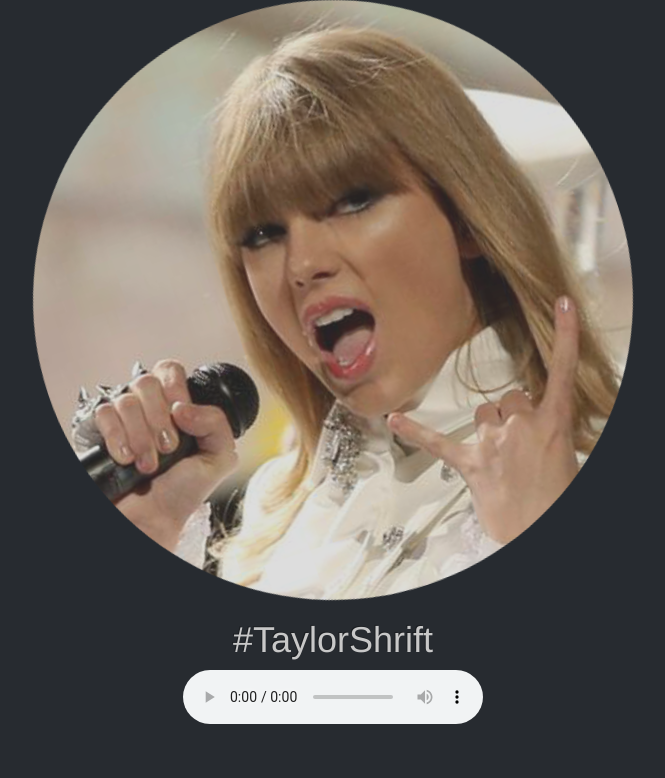
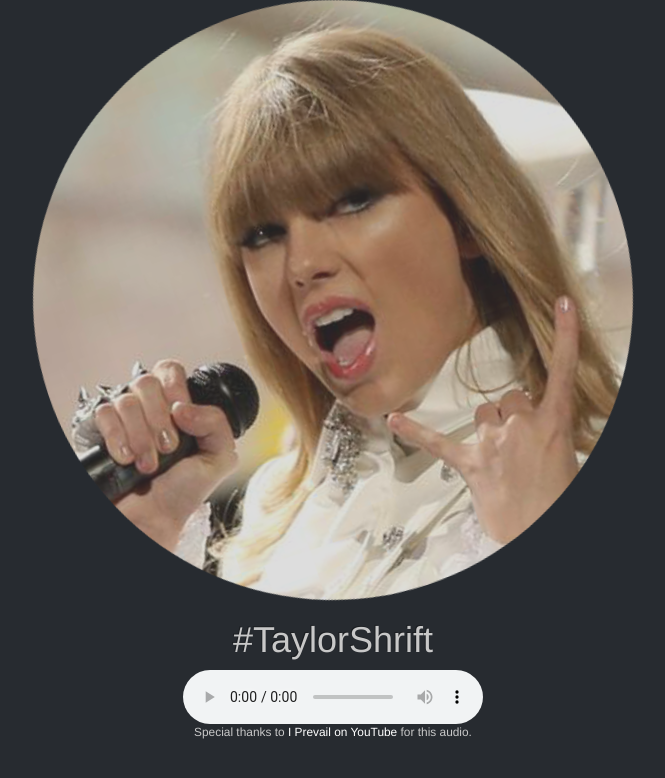
Before and after one commit to corbanmailloux/shredify, a Jekyll site: the page built from _celebs/taylor.html, in a window 1280 px wide. Shown: the top 778 px of the page, without its empty margins (307-972 px from the left). Built offline with Jekyll 4.4.1, drawn with Linux system fonts in a browser that asks for light colours; nearby versions of some CDN libraries; Markdown is read by kramdown in place of the engine named in the settings.

Commit message:
Add BlankSpace.

```diff
--- a/_celebs/breakfast.html
+++ b/_celebs/breakfast.html
@@ -3,4 +3,4 @@
 image:          /images/Paul-Gleason.png
 audio:          Don'tYouForgetAboutMe
 ---
-<p class="text-center small">Special thanks to <a href="https://www.youtube.com/watch?v=vvb5lyvg-YI" target="_blank">Franchy on YouTube</a> for this audio.</p>
+<p class="text-center small">Special thanks to <a href="http://youtu.be/vvb5lyvg-YI" target="_blank">Franchy on YouTube</a> for this audio.</p>
--- a/_celebs/taylor.html
+++ b/_celebs/taylor.html
@@ -1,4 +1,6 @@
 ---
 hashtag:        TaylorShrift
 image:          /images/Taylor-Swift.png
+audio:          BlankSpace
 ---
+<p class="text-center small">Special thanks to <a href="http://youtu.be/czb_CZfWko8" target="_blank">I Prevail on YouTube</a> for this audio.</p>
```
Also changed, not shown: 2 other files.
